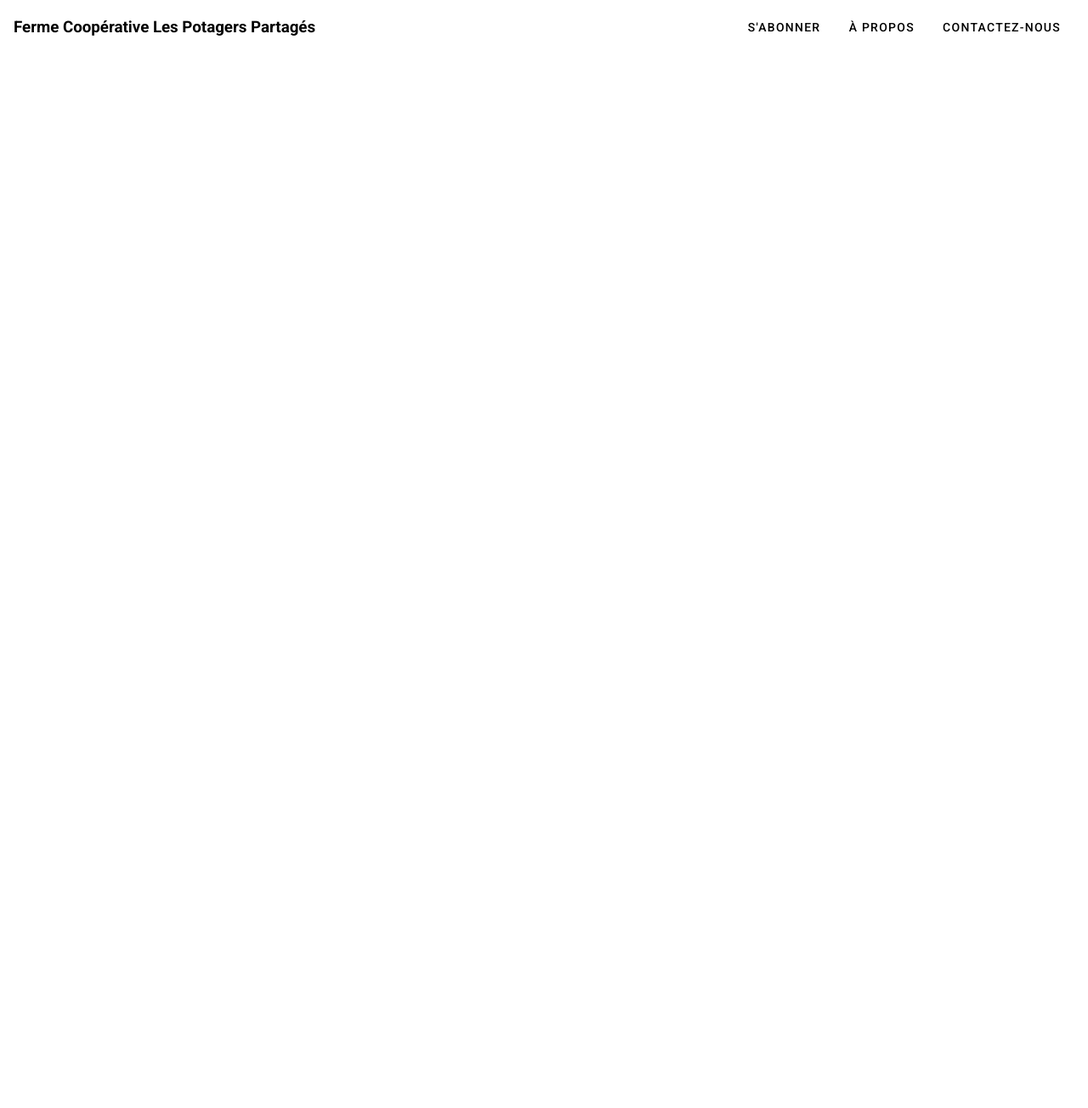
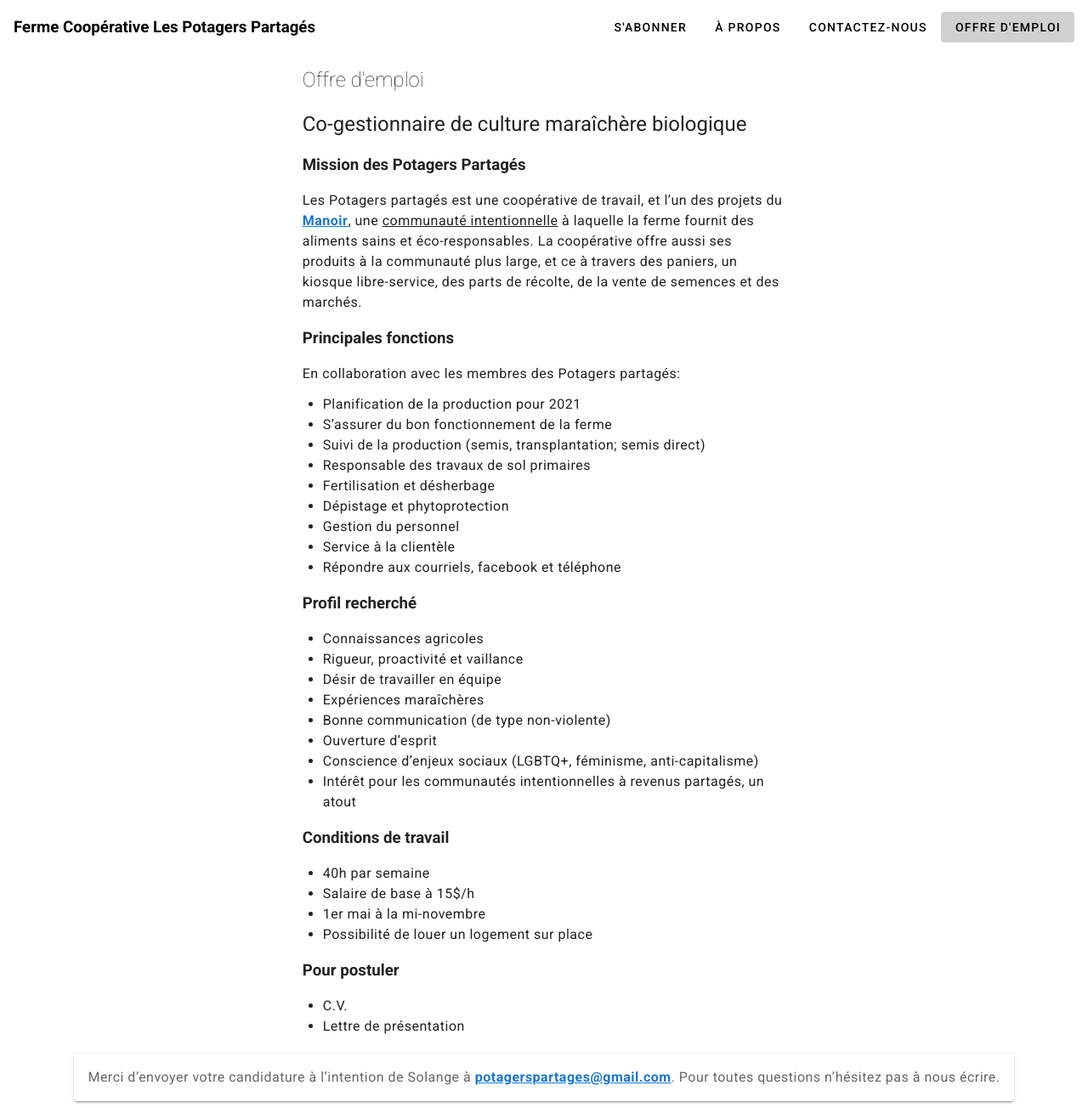
Before and after one commit to VincentBlouin/popas-vitrine, a Vue app: page /offre-emploi in a window 1280 px wide. Shown: the whole page at 85% size. Before the commit the page ends 800 px from the top, so only its background shows below. Built offline with nearby package versions, Linux system fonts and the light colour scheme.

Commit message:
offre d'emploi

```diff
--- a/src/App.vue
+++ b/src/App.vue
@@ -35,7 +35,9 @@
       <v-btn to="/abonner" text class="black--text" v-if="$vuetify.breakpoint.mdAndUp">S'abonner</v-btn>
       <v-btn to="/" text class="black--text" v-if="$vuetify.breakpoint.mdAndUp">À propos</v-btn>
       <v-btn to="/contact" text class="black--text" v-if="$vuetify.breakpoint.mdAndUp">Contactez-nous</v-btn>
-            <v-app-bar-nav-icon @click.stop="drawer = !drawer" class="black--text" v-if="$vuetify.breakpoint.smAndDown"></v-app-bar-nav-icon>
+      <v-btn to="/offre-emploi" text class="black--text" v-if="$vuetify.breakpoint.mdAndUp">Offre d'emploi</v-btn>
+      <v-app-bar-nav-icon @click.stop="drawer = !drawer" class="black--text"
+                          v-if="$vuetify.breakpoint.smAndDown"></v-app-bar-nav-icon>
       <v-navigation-drawer
           clipped
           v-model="drawer"
@@ -84,7 +86,7 @@
   components: {},
 
   data: () => ({
-            drawer:false
+    drawer: false
   }),
 };
 </script>
--- a/src/router/index.js
+++ b/src/router/index.js
@@ -20,6 +20,11 @@ const routes = [
         path: '/abonner',
         name: 'Abonner',
         component: () => import(/* webpackChunkName: "about" */ '../views/Abonner.vue')
+    },
+    {
+        path: '/offre-emploi',
+        name: 'OffreEmploi',
+        component: () => import(/* webpackChunkName: "about" */ '../views/OffreEmploi.vue')
     }
 ]
 
--- /dev/null
+++ b/src/views/OffreEmploi.vue
@@ -0,0 +1,170 @@
+<template>
+  <v-container>
+    <v-row align="center"
+           justify="center">
+      <v-col cols="12" md="6">
+        <h2 class="font-weight-thin mb-4">Offre d'emploi</h2>
+        <h2 class="font-weight-regular mb-4">Co-gestionnaire de culture maraîchère biologique</h2>
+        <h3 class="mt-4 mb-4">Mission des Potagers Partagés</h3>
+        <p class="body-1">
+          Les Potagers partagés est une coopérative de travail, et l’un des projets du <a
+            href="http://manoir.community">Manoir</a>, une
+          <span class="text-decoration-underline">communauté intentionnelle</span>
+          à laquelle la ferme fournit des aliments sains et éco-responsables. La coopérative offre aussi
+          ses produits à la communauté plus large, et ce à travers des paniers, un kiosque libre-service, des parts de
+          récolte, de la vente de semences et des marchés.
+        </p>
+        <h3 class="mt-4 mb-4">Principales fonctions</h3>
+        <h4 class="body-1 mb-3">
+          En collaboration avec les membres des Potagers partagés:
+        </h4>
+        <ul class="body-1">
+          <li>
+            Planification de la production pour 2021
+          </li>
+          <li>
+            S’assurer du bon fonctionnement de la ferme
+          </li>
+          <li>
+            Suivi de la production (semis, transplantation; semis direct)
+          </li>
+          <li>
+            Responsable des travaux de sol primaires
+          </li>
+          <li>
+            Fertilisation et désherbage
+          </li>
+          <li>
+            Dépistage et phytoprotection
+          </li>
+          <li>
+            Gestion du personnel
+          </li>
+          <li>
+            Service à la clientèle
+          </li>
+          <li>
+            Répondre aux courriels, facebook et téléphone
+          </li>
+        </ul>
+        <h3 class="mt-4 mb-4">Profil recherché</h3>
+        <ul class="body-1">
+          <li>
+            Connaissances agricoles
+          </li>
+          <li>
+            Rigueur, proactivité et vaillance
+          </li>
+          <li>
+            Désir de travailler en équipe
+          </li>
+          <li>
+            Expériences maraîchères
+          </li>
+          <li>
+            Bonne communication (de type non-violente)
+          </li>
+          <li>
+            Ouverture d’esprit
+          </li>
+          <li>
+            Conscience d’enjeux sociaux (LGBTQ+, féminisme, anti-capitalisme)
+          </li>
+          <li>
+            Intérêt pour les communautés intentionnelles à revenus partagés, un atout
+          </li>
+        </ul>
+        <h3 class="mt-4 mb-4">Conditions de travail</h3>
+        <ul class="body-1">
+          <li>
+            40h par semaine
+          </li>
+          <li>
+            Salaire de base à 15$/h
+          </li>
+          <li>
+            1er mai à la mi-novembre
+          </li>
+          <li>
+            Possibilité de louer un logement sur place
+          </li>
+        </ul>
+        <h3 class="mt-4 mb-4">Pour postuler</h3>
+        <ul class="body-1">
+          <li>
+            C.V.
+          </li>
+          <li>
+            Lettre de présentation
+          </li>
+        </ul>
+      </v-col>
+      <v-card class="mt-2 mb-2">
+        <v-card-text class="body-1">
+          Merci d’envoyer votre candidature à l’intention de Solange à
+          <a href="mailto:potagerspartages@gmail.com">potagerspartages@gmail.com</a>.
+          Pour toutes questions n’hésitez pas à nous écrire.
+        </v-card-text>
+      </v-card>
+    </v-row>
+  </v-container>
+</template>
+
+<script>
+export default {
+  name: 'LaFerme',
+
+  data: () => ({
+    ecosystem: [
+      {
+        text: 'vuetify-loader',
+        href: 'https://github.com/vuetifyjs/vuetify-loader',
+      },
+      {
+        text: 'github',
+        href: 'https://github.com/vuetifyjs/vuetify',
+      },
+      {
+        text: 'awesome-vuetify',
+        href: 'https://github.com/vuetifyjs/awesome-vuetify',
+      },
+    ],
+    importantLinks: [
+      {
+        text: 'Documentation',
+        href: 'https://vuetifyjs.com',
+      },
+      {
+        text: 'Chat',
+        href: 'https://community.vuetifyjs.com',
+      },
+      {
+        text: 'Made with Vuetify',
+        href: 'https://madewithvuejs.com/vuetify',
+      },
+      {
+        text: 'Twitter',
+        href: 'https://twitter.com/vuetifyjs',
+      },
+      {
+        text: 'Articles',
+        href: 'https://medium.com/vuetify',
+      },
+    ],
+    whatsNext: [
+      {
+        text: 'Explore components',
+        href: 'https://vuetifyjs.com/components/api-explorer',
+      },
+      {
+        text: 'Select a layout',
+        href: 'https://vuetifyjs.com/getting-started/pre-made-layouts',
+      },
+      {
+        text: 'Frequently Asked Questions',
+        href: 'https://vuetifyjs.com/getting-started/frequently-asked-questions',
+      },
+    ],
+  }),
+}
+</script>
```
Lines whose indentation alone changed are shown as unchanged.
